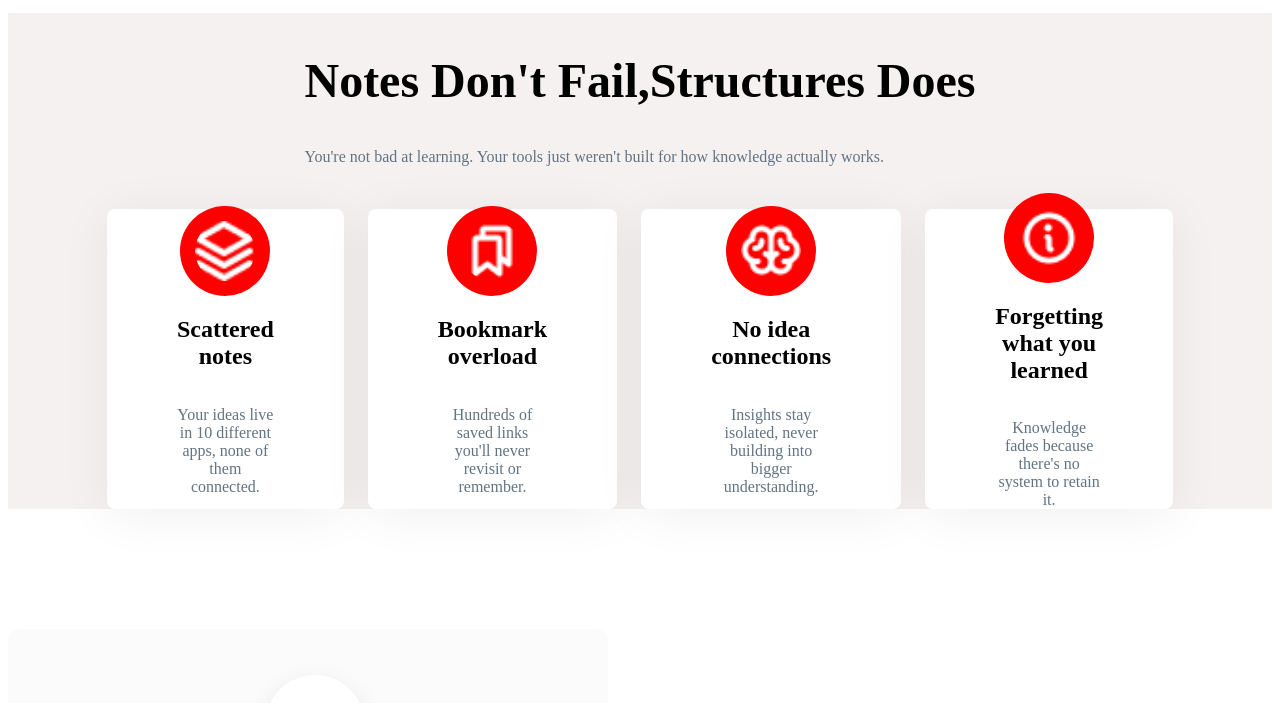
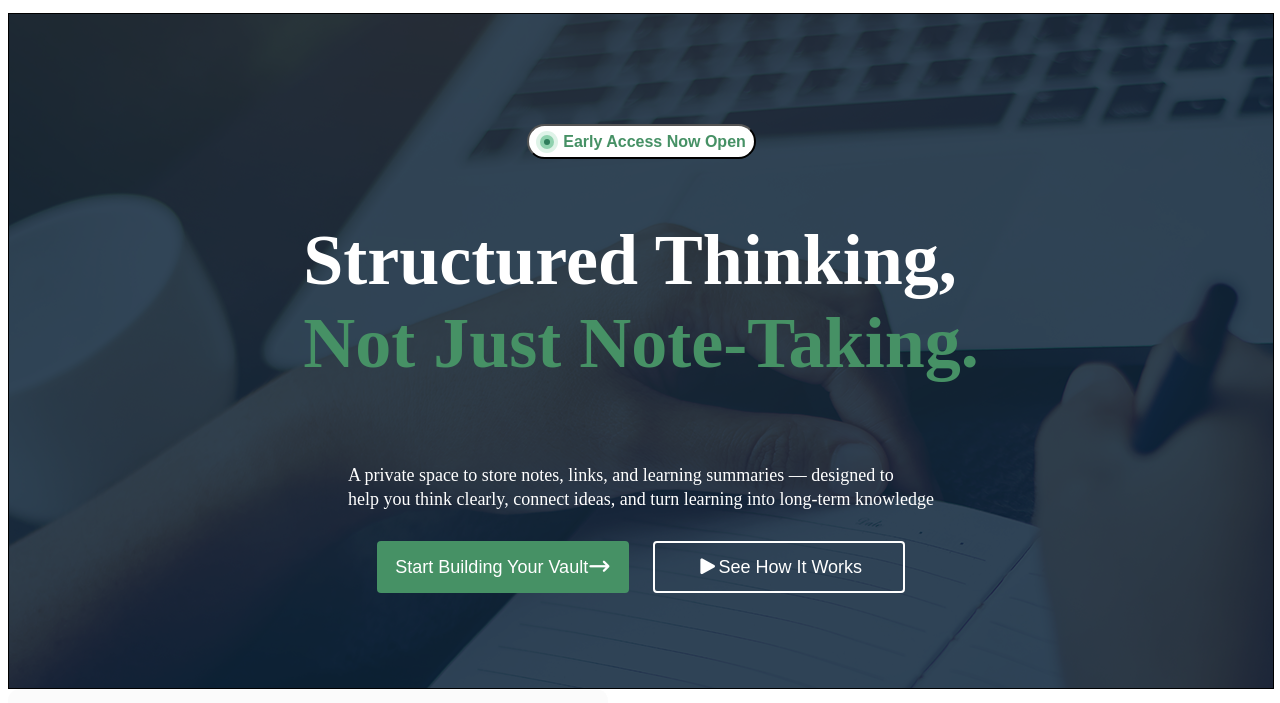
Before and after one commit to tanmaysharma46/Knowledge-Vault, a plain HTML site: page index.html in a window 1280 px wide. Shown: the part 87-790 px from the top of the page. Drawn offline with Linux system fonts and the light colour scheme.

```diff
--- a/index.html
+++ b/index.html
@@ -19,49 +19,59 @@
         <div ><button class="btn whiteText">Get Early Access</button></div>
     </nav>
 
+    <!-- Banner Section -->
+    <section id="banner" >
 
+
+       <div class="bannerSection">
+         <div class="div1">
+            <button class="btnWhite greenText btnFlex">
+
+
+            <div class="higher">
+                <div class="middle">
+                    <div class="core"></div>
+                </div>
+            </div>
+
+
+            <span>Early Access Now Open</span>
+
+
+        </button>
+
+        </div>
+
+
+
+
+
+
+        <div class="div1 ">
+            <h1 class="whiteText">Structured Thinking, <br><span class="greenText">Not Just Note-Taking.</span></h1>
+        </div>
+
+
+
+        <div class="div1 whiteText">
+            <p class="SixteenText">A private space to store notes, links, and learning summaries — designed to <br>
+help you think clearly, connect ideas, and turn learning into long-term knowledge</p>
+        </div>
+
+
+
+        <div class="div1">
+            <button class="btn2 whiteText SixteenText">Start Building Your Vault<i class="fa-solid fa-arrow-right-long"></i></button>
+            <button class="btn3 SixteenText whiteText"><i class="fa-solid fa-play"></i>See How It Works</button>
+        </div>
+       </div>
+
+
+    </section>
 
 
     <!-- Card Section -->
 
-    <section id="third-attempt">
-        <div class="p">
-            <h1>Notes Don't Fail,Structures Does</h1>
-            <p>You're not bad at learning. Your tools just weren't built for how knowledge actually works.</p>
-
-
-        </div>
-
-
-        <div class="card">
-
-         <div class="first-card">
-            <img src="assets/Vector.png" alt="">
-            <h1>Scattered notes</h1>
-            <p>Your ideas live in 10 different apps, none of them connected.</p>
-
-         </div>
-         <div class="first-card">
-            <img src="assets/Bookmarks.png" alt="">
-            <h1>Bookmark overload</h1>
-            <p>Hundreds of saved links you'll never revisit or remember.</p>
-
-         </div>
-         <div class="first-card">
-            <img src="assets/Brain.png" alt="">
-            <h1>No idea connections</h1>
-            <p>Insights stay isolated, never building into bigger understanding.</p>
-
-         </div>
-         <div class="first-card">
-            <img src="assets/Info.png" alt="">
-            <h1>Forgetting what
-you learned</h1>
-            <p>Knowledge fades because there's no system to retain it.</p>
-
-         </div>
-        </div>
-    </section>
 
 
 
```
